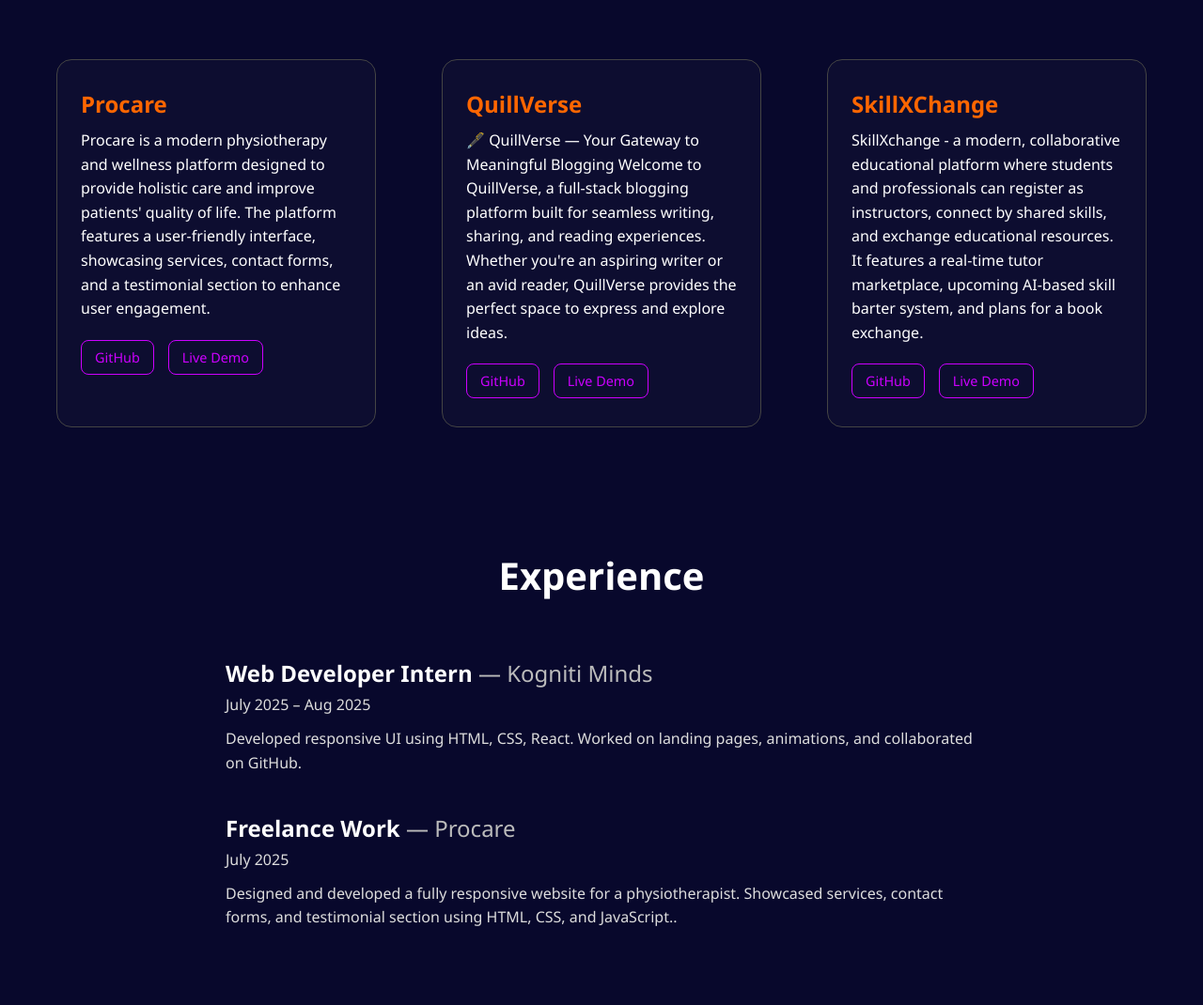
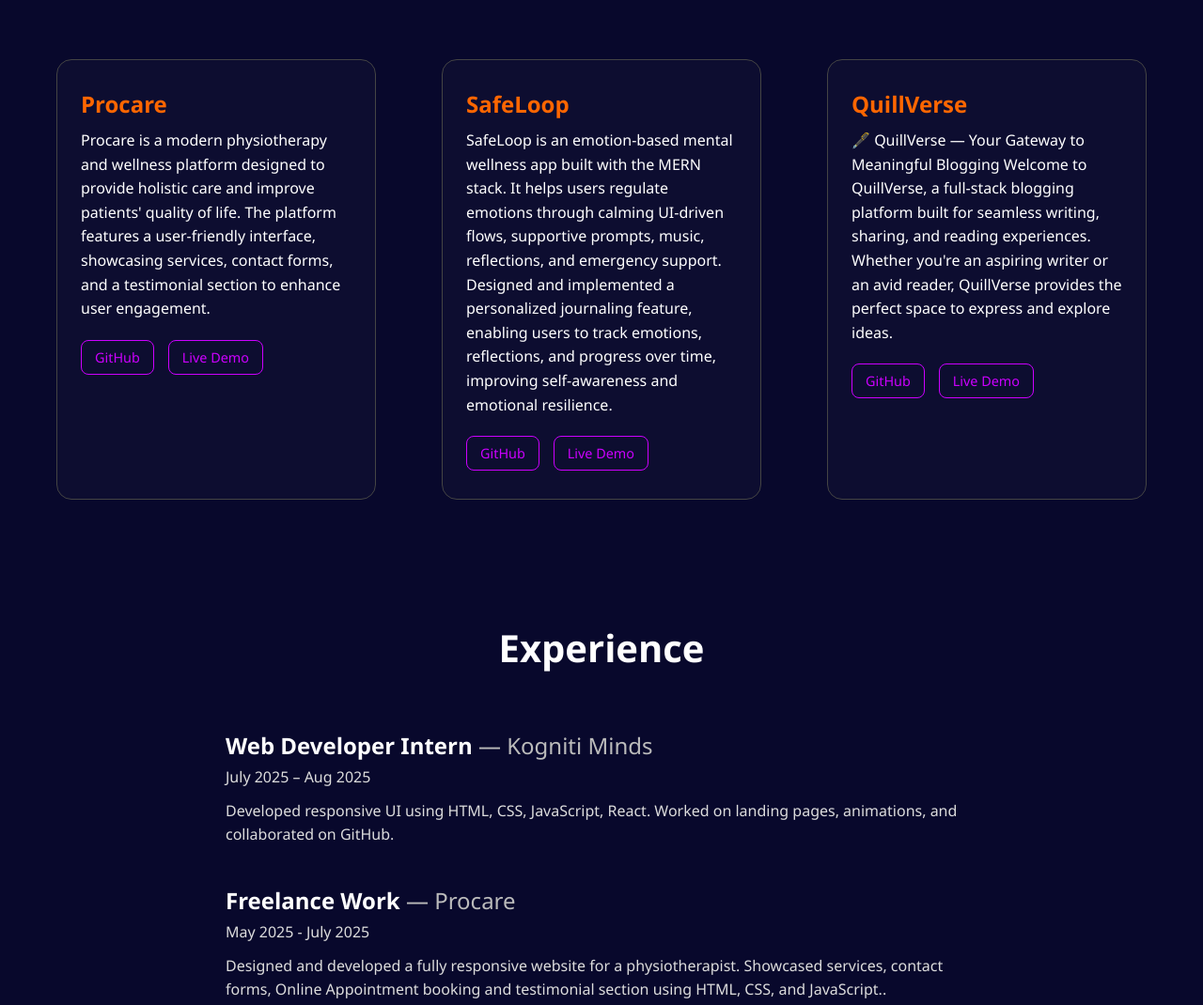
Before and after one commit to preetikumari15/Portfolio, a plain HTML site: page index.html in a window 1280 px wide. Shown: the part 1340-2410 px from the top of the page at 94% size. Drawn offline with Linux system fonts and the light colour scheme.

Commit message:
new project added

```diff
--- a/index.html
+++ b/index.html
@@ -82,6 +82,17 @@
         <a href="https://www.procarept.in" target="_blank">Live Demo</a>
       </div>
         </div>
+         <div class="project-card">
+          <h4>SafeLoop</h4>
+          <p>
+            SafeLoop is an emotion-based mental wellness app built with the MERN stack.
+            It helps users regulate emotions through calming UI-driven flows, supportive prompts, music, reflections, and emergency support. Designed and implemented a personalized journaling feature, enabling users to track emotions, reflections, and progress over time, improving self-awareness and emotional resilience.
+          </p>
+          <div class="project-links">
+        <a href="https://github.com/preetikumari15/SafeLoop.git" target="_blank">GitHub</a>
+        <a href="https://safe-loop.vercel.app" target="_blank">Live Demo</a>
+      </div>
+      </div>
         <div class="project-card">
           <h4>QuillVerse</h4>
           <p>
@@ -90,16 +101,6 @@
           <div class="project-links">
         <a href="https://github.com/preetikumari15/QuillVerse..git" target="_blank">GitHub</a>
         <a href="https://quill-verse.vercel.app/" target="_blank">Live Demo</a>
-      </div>
-        </div>
-        <div class="project-card">
-          <h4>SkillXChange</h4>
-          <p>
-            SkillXchange - a modern, collaborative educational platform where students and professionals can register as instructors, connect by shared skills, and exchange educational resources. It features a real-time tutor marketplace, upcoming AI-based skill barter system, and plans for a book exchange.
-          </p>
-          <div class="project-links">
-        <a href="https://github.com/preetikumari15/SkillXChange.git" target="_blank">GitHub</a>
-        <a href="https://yourdomain.com" target="_blank">Live Demo</a>
       </div>
         </div>
       </div>
@@ -113,15 +114,15 @@
       <h3>Web Developer Intern <span>— Kogniti Minds</span></h3>
       <p class="duration">July 2025 – Aug 2025</p>
       <p>
-        Developed responsive UI using HTML, CSS, React. Worked on landing pages, animations, and collaborated on GitHub.
+        Developed responsive UI using HTML, CSS, JavaScript, React. Worked on landing pages, animations, and collaborated on GitHub.
       </p>
     </div>
 
     <div class="experience-item">
       <h3>Freelance Work <span>— Procare</span></h3>
-      <p class="duration">July 2025</p>
+      <p class="duration">May 2025 - July 2025</p>
       <p>
-        Designed and developed a fully responsive website for a physiotherapist. Showcased services, contact forms, and testimonial section using HTML, CSS, and JavaScript..
+        Designed and developed a fully responsive website for a physiotherapist. Showcased services, contact forms, Online Appointment booking and testimonial section using HTML, CSS, and JavaScript..
       </p>
     </div>
 
```
